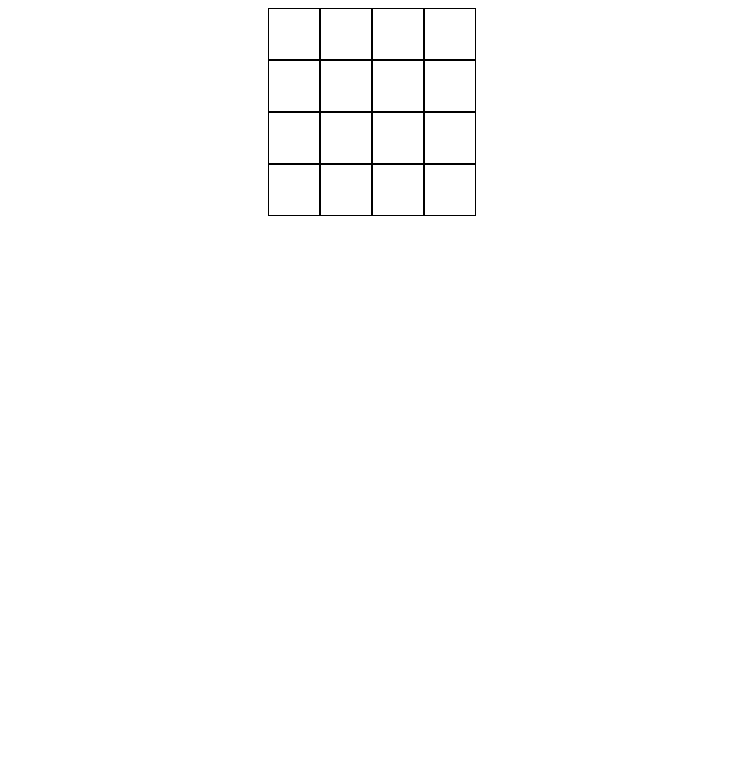
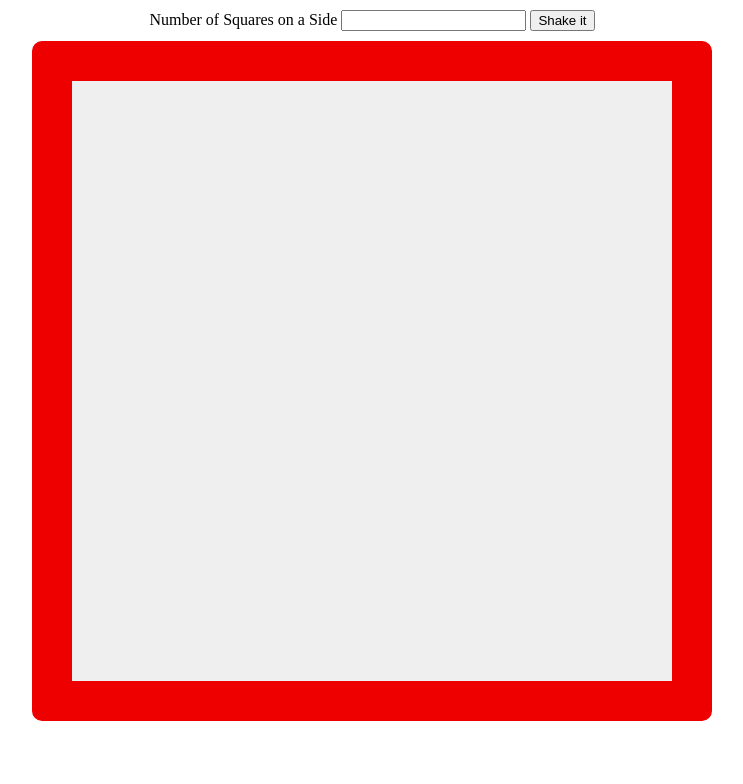
Before and after one commit to kevharvell/Etch-a-Sketch, a plain HTML site: page index.html in a window 1280 px wide. Shown: the whole page, without its empty margins (268-1011 px from the left). Drawn offline with Linux system fonts and the light colour scheme.

Commit message:
most functionality working, need to fix overflow issue, create pixel size preferences

```diff
--- a/index.html
+++ b/index.html
@@ -1,5 +1,10 @@
 <link rel="stylesheet" href="style.css">
 
+<div id="settings">
+    <label for="sideLength">Number of Squares on a Side</label>
+    <input type="text" name="sideLength" id="sideLength">
+    <button id="clearBtn">Shake it</button>
+</div>
 <div id="container"></div>
 
 <script src="script.js"></script>
--- a/script.js
+++ b/script.js
@@ -1,15 +1,44 @@
-let numSquares = 16;
-let sideLength = Math.sqrt(numSquares);
 
+// Draws squares of sideLength x sideLength
+const DrawSquares = (sideLength) => {
+    // calculate pixel side length using 700px container width
+    let pixelSideLength = 700 / sideLength;
     let container = document.getElementById("container");
-
     for(let i = 0; i < sideLength; i++) {
+        // create a row to hold the squares
         let row = document.createElement("div");
         row.classList.add("row");
         for(let j = 0; j < sideLength; j++) {
+            // create each square in the row
             let div = document.createElement("div");
             div.classList.add("pixel");
+            div.setAttribute("style",
+                    "width: " + pixelSideLength + ";" +
+                    "height: " + pixelSideLength + ";");
+            // if mouseover, etch the square
+            div.addEventListener("mouseover", () => {
+                div.classList.add("etched");
+            });
             row.appendChild(div);
         }
         container.appendChild(row);
     }
+}
+
+const Clear = () => {
+    let squares = document.getElementsByClassName("pixel");
+    for(let i = 0; i < squares.length; i++) {
+        squares[i].classList.remove("etched");
+    }
+}
+
+const ClearButtonHandler = () => {
+    let clearBtn = document.getElementById("clearBtn");
+    clearBtn.addEventListener("click", () => {
+        Clear();
+    });
+}
+
+// MAIN
+DrawSquares(16);
+ClearButtonHandler();
--- a/style.css
+++ b/style.css
@@ -1,10 +1,31 @@
+body {
+    text-align: center;
+}
+
+.etched {
+    background-color: black;
+}
+
 .pixel {
-    border: 1px solid black;
-    width: 50px;
-    height: 50px;
+
 }
 
 .row {
     display: flex;
     justify-content: center;
 }
+
+
+
+#container {
+    background-color: #EFEFEF;
+    border: 40px solid #EE0000;
+    border-radius: 10px;
+    margin: auto;
+    width: 600px;
+    height: 600px;
+}
+
+#settings {
+    margin: 10px 0px;
+}
```
Lines whose indentation alone changed are shown as unchanged.
